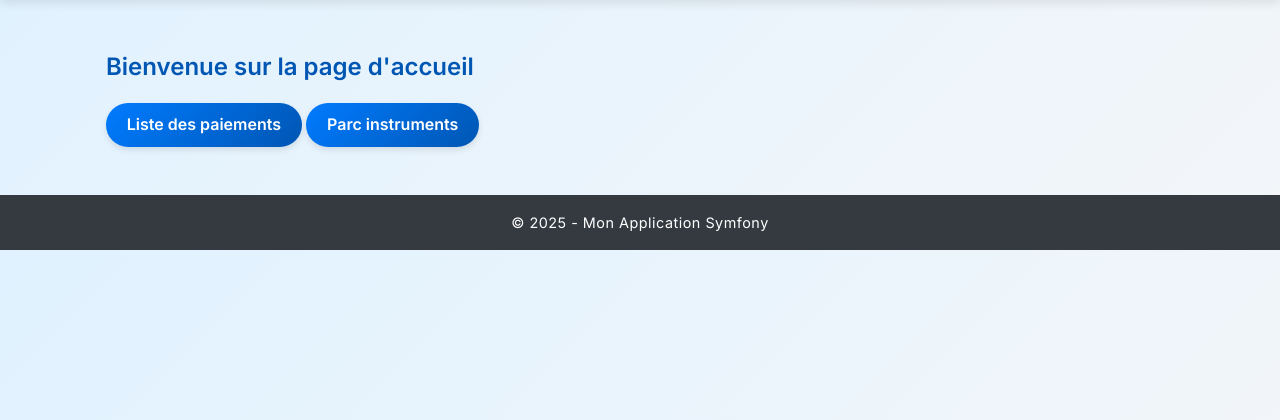
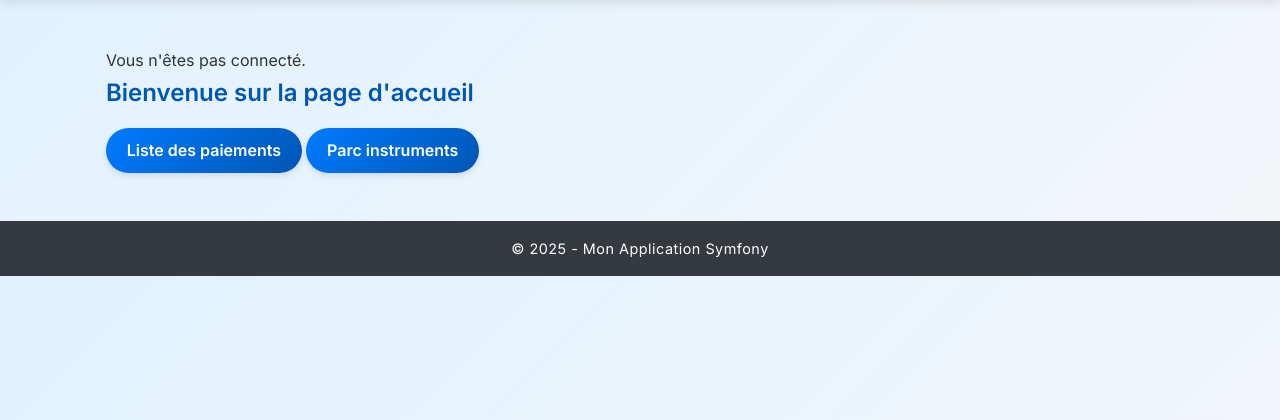
Before and after one commit to ZakinaA/25ironwill, a Symfony app: template templates/dashboard/index.html.twig in a window 1280 px wide. Shown: the part 75-495 px from the top of the page. Run offline with Twig, Linux system fonts and the light colour scheme; the template is opened without the code that fills it, so the values that code supplies are empty; some libraries are stand-ins or nearby versions.

Commit message:
Session User

```diff
--- a/templates/dashboard/index.html.twig
+++ b/templates/dashboard/index.html.twig
@@ -2,6 +2,13 @@
 {% extends 'base.html.twig' %}
 
 {% block body %}
+    {% if app.user %}
+        <p>Connecté en tant que : {{ app.user.email }}</p>
+        <p>ID de l'utilisateur : {{ app.user.id }}</p>
+    {% else %}
+        <p>Vous n'êtes pas connecté.</p>
+    {% endif %}
+
     <h2>Bienvenue sur la page d'accueil</h2>
 
     <div>
```
